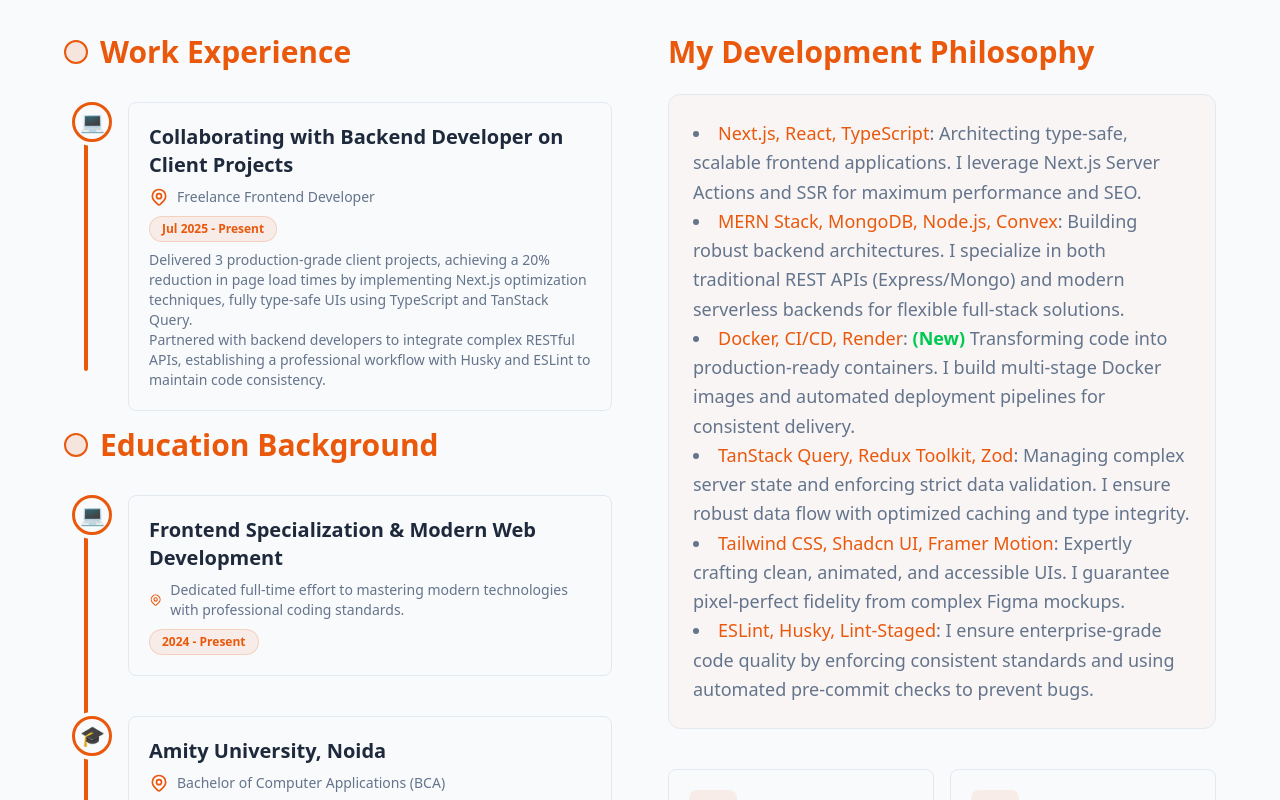
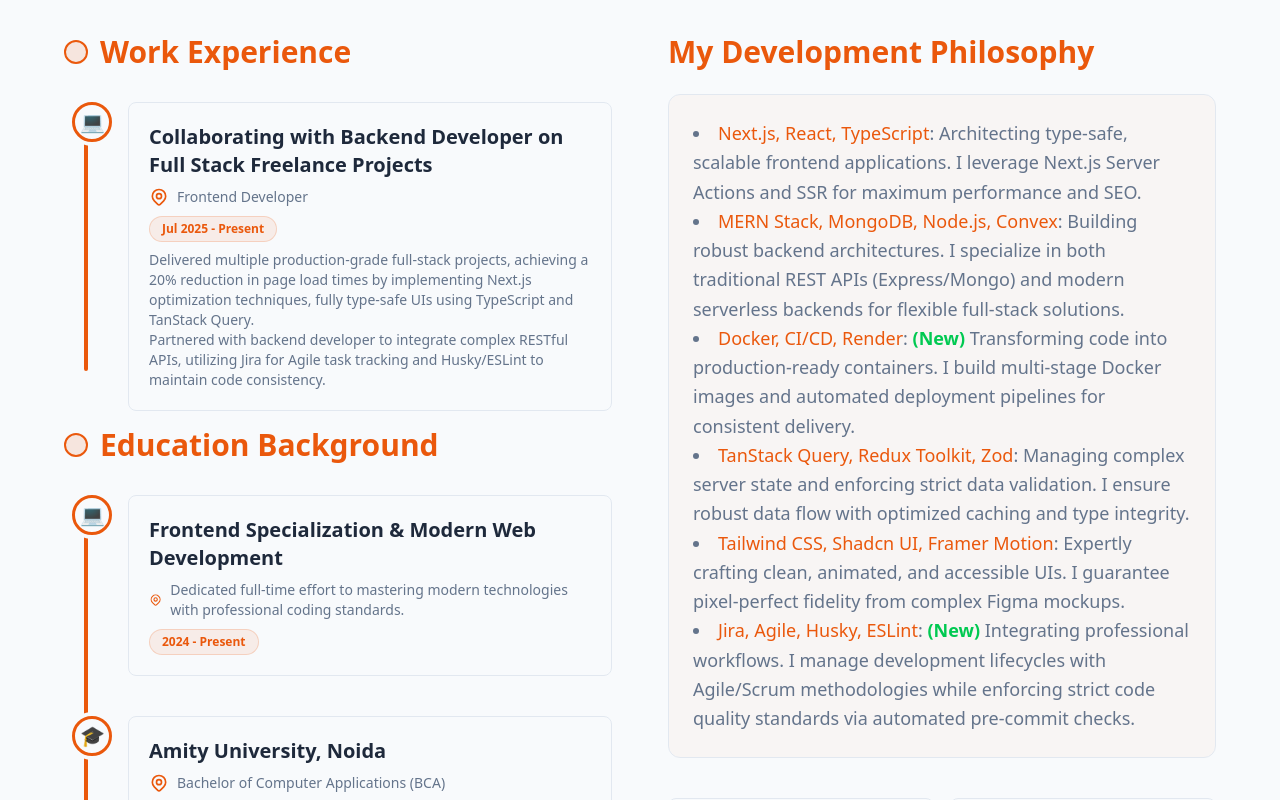
Before and after one commit to SachinPro007/My-Portfolio, a React (Vite) app: page / in a window 1280 px wide. Shown: the part 840-1640 px from the top of the page. Built offline with nearby package versions, Linux system fonts and the light colour scheme.

Commit message:
update my skills with new skill

```diff
--- a/src/components/about/RightSideContent.jsx
+++ b/src/components/about/RightSideContent.jsx
@@ -82,9 +82,11 @@
               </li>
 
               <li>
-                <Highlight>ESLint, Husky, Lint-Staged</Highlight>: I ensure
-                enterprise-grade code quality by enforcing consistent standards
-                and using automated pre-commit checks to prevent bugs.
+                <Highlight>Jira, Agile, Husky, ESLint</Highlight>:{" "}
+                <span className="font-semibold text-green-500">(New)</span>{" "}
+                Integrating professional workflows. I manage development
+                lifecycles with Agile/Scrum methodologies while enforcing strict
+                code quality standards via automated pre-commit checks.
               </li>
             </p>
           </div>
@@ -130,7 +132,8 @@
             Upcoming Learning Goals
           </h4>
           <div className="flex flex-wrap gap-2">
-            {["Frontend Specialization", "Modern Web Development"].map((item, i) => (
+            {["Frontend Specialization", "Modern Web Development"].map(
+              (item, i) => (
                 <span
                   key={i}
                   className="px-3 py-1 text-xs font-medium rounded-full"
@@ -142,7 +145,8 @@
                 >
                   {item}
                 </span>
-            ))}
+              )
+            )}
           </div>
         </div>
       </div>
--- a/src/components/faqs/FAQs.jsx
+++ b/src/components/faqs/FAQs.jsx
@@ -126,6 +126,7 @@
     "eCommerce UI with advanced caching",
     "full-stack application",
     "code splitting",
+    "CI/CD pipelines",
     "ShopEase",
     "Shadcn",
     "Clerk",
@@ -137,6 +138,12 @@
     "Ezensi",
     "React",
     "Zod",
+    "Jira",
+    "Agile",
+    "Epics",
+    "sprints",
+    "GitHub",
+    "User Stories",
     "MySQL",
     "MERN stack",
     "Next.js",
--- a/src/components/headerFooter/Header.jsx
+++ b/src/components/headerFooter/Header.jsx
@@ -127,7 +127,7 @@
         </nav>
         {/* Action Buttons */}
         <div className="flex items-center gap-4">
-          <a href="/Sachin_Doc.pdf" target="_blank" rel="noopener noreferrer">
+          <a href="/Sachin_Resume.pdf" target="_blank" rel="noopener noreferrer">
             <button
               className="hidden md:flex items-center gap-2 px-6 py-2 rounded-full font-semibold text-white hover:shadow-lg transition-all duration-300 cursor-pointer"
               style={{
@@ -300,7 +300,7 @@
                   ))}
 
                   <motion.a
-                    href="/Sachin_Doc.pdf"
+                    href="/Sachin_Resume.pdf"
                     target="_blank"
                     rel="noopener noreferrer"
                     className="block"
--- a/src/components/skill/Skill.jsx
+++ b/src/components/skill/Skill.jsx
@@ -123,6 +123,16 @@
           tooltipColor: "#181717",
         },
         {
+          name: "Jira",
+          src: "https://cdn.jsdelivr.net/gh/devicons/devicon/icons/jira/jira-original.svg",
+          tooltipColor: "#0052CC",
+        },
+        {
+          name: "Docker",
+          src: "https://raw.githubusercontent.com/github/explore/80688e429a7d4ef2fca1e82350fe8e3517d3494d/topics/docker/docker.png",
+          tooltipColor: "#2496ED",
+        },
+        {
           name: "ESLint",
           src: "https://cdn.jsdelivr.net/gh/devicons/devicon/icons/eslint/eslint-original.svg",
           tooltipColor: "#4B32C3",
@@ -161,11 +171,6 @@
           name: "AI Tools",
           src: "https://raw.githubusercontent.com/devicons/devicon/v2.16.0/icons/illustrator/illustrator-plain.svg",
           tooltipColor: "#FF6F00",
-        },
-        {
-          name: "Docker",
-          src: "https://raw.githubusercontent.com/github/explore/80688e429a7d4ef2fca1e82350fe8e3517d3494d/topics/docker/docker.png",
-          tooltipColor: "#2496ED",
         },
       ],
     },
--- a/src/data/faqs.json
+++ b/src/data/faqs.json
@@ -13,7 +13,7 @@
   },
   {
     "question": "How do you ensure code quality and stability?",
-    "answer": "I enforce a strict quality standard using Husky, ESLint, and Prettier for pre-commit checks. Beyond syntax, I use Docker to prevent 'it works on my machine' issues, and I strictly validate all data using Zod to ensure type integrity across the full stack."
+    "answer": "I enforce quality through both tools and process. I use Husky and ESLint for strict pre-commit checks and Zod for runtime data validation. On the process side, I track bugs and features using Jira, ensuring nothing slips through the cracks before deployment."
   },
   {
     "question": "Do you have full-stack development experience?",
@@ -32,7 +32,7 @@
     "answer": "I believe in security by design. I implement HTTP-only cookies for session management, use Bcrypt for password hashing, and protect API routes with Middleware. I also ensure strict environment variable isolation to keep production secrets safe."
   },
   {
-    "question": "What are you currently learning or improving?",
-    "answer": "I am currently focused on advanced Engineering best practices. I am diving deeper into Unit Testing with Jest/React Testing Library to ensure rock-solid reliability, and I am exploring System Design patterns to build even more scalable architectures."
+    "question": "What is your development workflow?",
+    "answer": "I simulate a professional Agile environment. I manage my projects using Jira, breaking down features into Epics and User Stories. I work in sprints, manage code via GitHub with clear commit messages, and use CI/CD pipelines to automate testing and deployment."
   }
 ]
--- a/src/data/myInfo.json
+++ b/src/data/myInfo.json
@@ -7,12 +7,12 @@
   "image": "/Sachin-front-end-developer.webp",
   "experience": [
     {
-      "title": " Collaborating with Backend Developer on Client Projects",
-      "location": "Freelance Frontend Developer",
+      "title": "Collaborating with Backend Developer on Full Stack Freelance Projects",
+      "location": "Frontend Developer",
       "duration": "Jul 2025 - Present",
       "description": [
-        "Delivered 3 production-grade client projects, achieving a 20% reduction in page load times by implementing Next.js optimization techniques, fully type-safe UIs using TypeScript and TanStack Query.",
-        "Partnered with backend developers to integrate complex RESTful APIs, establishing a professional workflow with Husky and ESLint to maintain code consistency."
+        "Delivered multiple production-grade full-stack projects, achieving a 20% reduction in page load times by implementing Next.js optimization techniques, fully type-safe UIs using TypeScript and TanStack Query. ",
+        "Partnered with backend developer to integrate complex RESTful APIs, utilizing Jira for Agile task tracking and Husky/ESLint to maintain code consistency."
       ],
       "icon": "💻"
     }
```
Also changed, not shown: 2 other files (tests, documents, lock files or other folders). Lines whose indentation alone changed are shown as unchanged.
